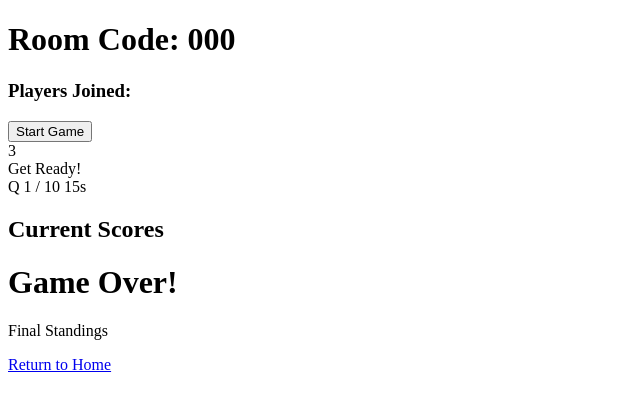
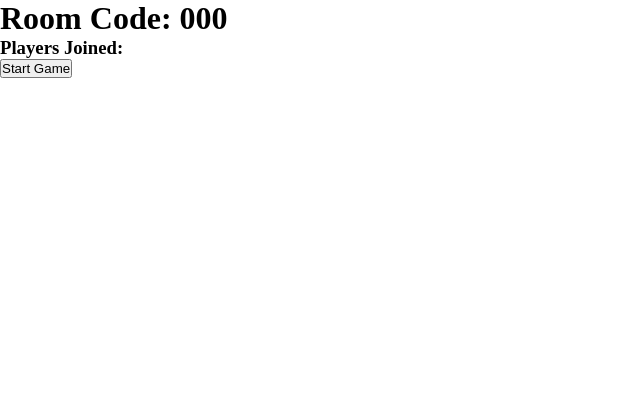
Before and after one commit to prawny1103/cits3403-project, a Flask app: page /game/000 in a window 1280 px wide. Shown: the top 411 px of the page, without its empty margins (0-640 px from the left). Run offline with Flask 3, Linux system fonts and the light colour scheme; a user stored in the database is signed in; tables that the repository leaves empty hold one stand-in row (values such as "Sample post"); some libraries are stand-ins or nearby versions.

Commit message:
added css class screen and screen.active to allow hiding elements in game.html

```diff
--- a/app/static/css/styles.css
+++ b/app/static/css/styles.css
@@ -420,3 +420,13 @@
     background-color: #1f4a7d;
     color: white;
 }
+
+
+/* Game */
+.screen {
+    display: none;
+}
+
+.screen.active {
+    display: block;
+}
--- a/app/templates/game.html
+++ b/app/templates/game.html
@@ -4,6 +4,7 @@
         <meta charset="UTF-8">
         <meta name="viewport" content="width=device-width, initial-scale=1.0">
         <title>Agile Quiz</title>
+        <link rel="stylesheet" href="{{ url_for('static', filename='css/styles.css') }}">
     </head>
     <body>
         <!-- Game Lobby -->
```
